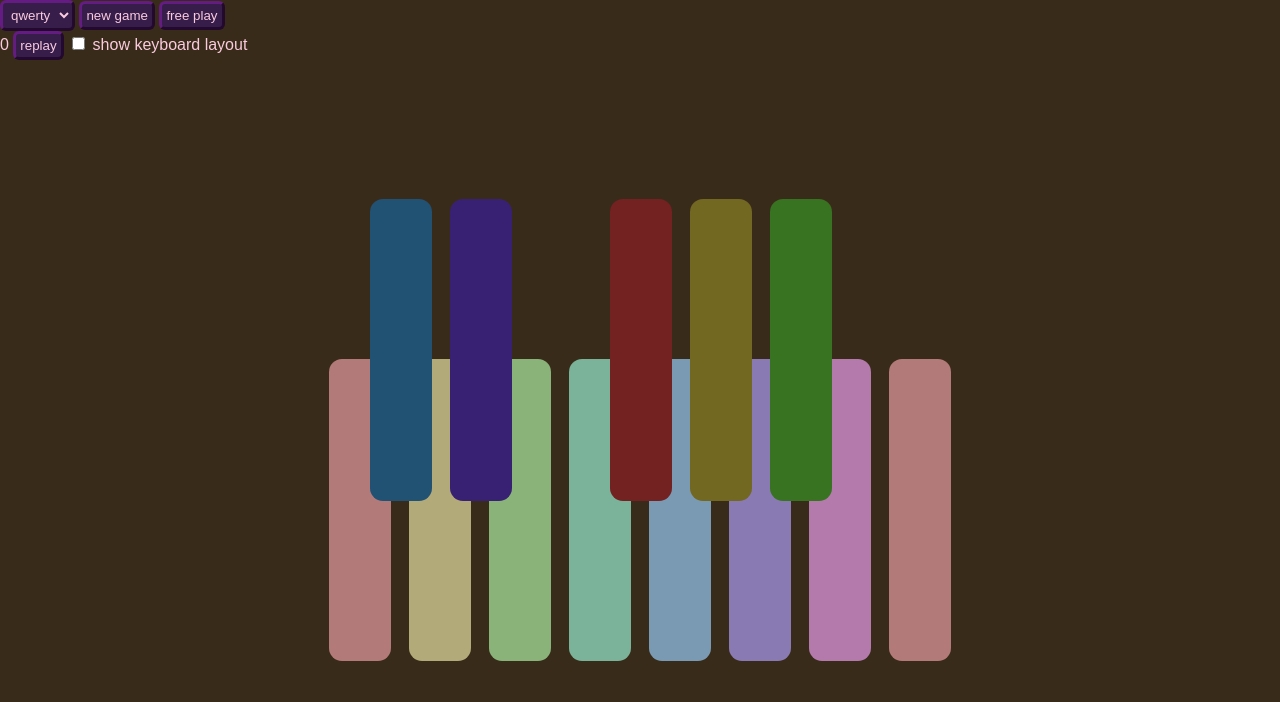
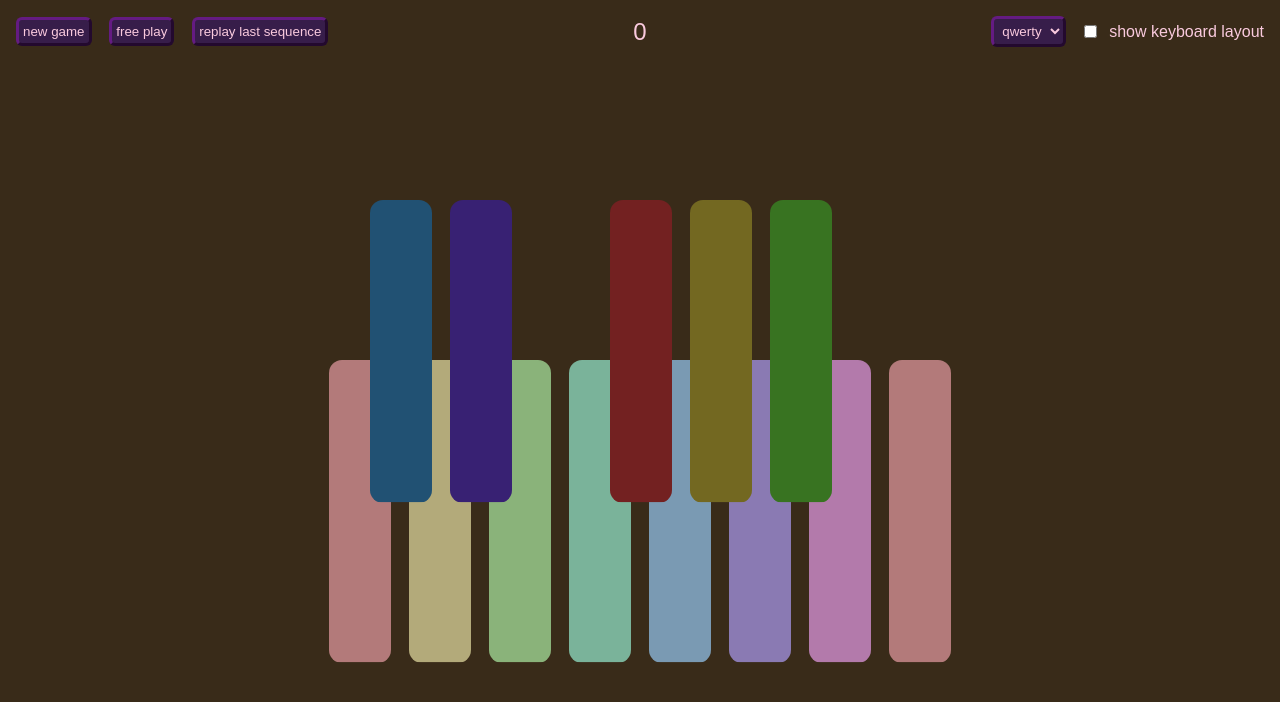
Before and after one commit to casens5/simon_key, a plain HTML site: page index.html in a window 1280 px wide. Both pictures are taken after a click on the button "new game". Drawn offline with nearby package versions, Linux system fonts and the light colour scheme; no server answers; a web font is replaced by a local one.

Commit message:
re-implement animations, keyboard labels, re-style settings div

```diff
--- a/index.html
+++ b/index.html
@@ -6,23 +6,29 @@
 		<script
 			src="https://cdnjs.cloudflare.com/ajax/libs/howler/2.2.1/howler.core.min.js">
 		</script>
+		<link href="http://fonts.cdnfonts.com/css/fantasque-sans-mono" rel="stylesheet">
 		<link rel="stylesheet" href="main.css" />
 		<meta name="viewport" content="width=device-width, initial-scale=1.0" />
   </head>
   <body>
     <div id="container" class="container">
       <div id="userSettings" class="user-settings">
+				<div id="gameControls" class="expand">
+					<button id="newGameBtn" class="input button">new game</button>
+					<button id="freePlayBtn" class="input button">free play</button>
+					<button id="replaySequenceBtn" class="input button">replay last sequence</button>
+				</div>
+				<div>
+					<span id="scoreDisplay"></span>
+				</div>
+				<div id="keyboardSettings" class="expand align-right">
 					<select id="layoutSelector" class="input" name="keyboard">
 						<option value="qwerty">qwerty</option>
 						<option value="dvorak">dvorak</option>
 					</select>
-        <button id="newGameBtn" class="input button">new game</button>
-        <button id="freePlayBtn" class="input button">free play</button>
-        <br />
-        <span id="scoreDiv"></span>
-        <button id="replaySequenceBtn" class="input button">replay</button>
 					<input type="checkbox" id="labelVisibilityCheckbox"/>
-        <label for="labelVisibilityCheckbox">show keyboard layout</label>
+					<label id="labelVizLabel" for="labelVisibilityCheckbox">show keyboard layout</label>
+				</div>
       </div>
 			<div id="keyboardContainer">
 				<div id="musicKeyboard" class="music-keyboard">
--- a/main.sass
+++ b/main.sass
@@ -26,6 +26,7 @@ html, body
   border-radius: 6px
   padding: 4px
   border: 3px outset #641b82
+  margin-right: 0.25em
 
 #container
   display: flex
@@ -42,7 +43,7 @@ html, body
 
 .music-keyboard
   display: grid
-  grid-template-rows: 1fr 2fr
+  grid-template-rows: 160px 320px
   height: 100%
   width: 100%
   max-width: 640px
@@ -53,10 +54,21 @@ html, body
   border-radius: 13px
   width: 100%
 
+.key-animate
+  animation-duration: 1s
+  animation-name: keyAnimate
+  animation-iteration-count: 1
+  animation-timing-function: easeOutQuad
+
 .label
   font-size: 41px
+  fill: #facade
+  font-family: 'Fantasque Sans Mono', monospace
   margin-bottom: 23px
-  text-shadow: 0 0 6px #000
+  text-shadow: 0 0 2px #000, 0 0 8px #000, 0 0 13px #000
+
+.label-bg
+  fill: #0004
 
 .pressed
   box-shadow: 0 0 11px 11px
@@ -72,9 +84,60 @@ html, body
 
 .hidden-key
   height: 0
+  opacity: 0
 
-#key-1
-  opacity: 0
 
 .hidden
   display: none
+
+.user-settings
+  display: flex
+  align-items: center
+  margin: 0em
+
+.expand
+  width: 50%
+  max-width: 50%
+
+.align-right
+  display: flex
+  justify-content: flex-end
+  align-items: center
+
+#keyboardSettings
+  display: none
+
+#gameControls
+  width: 100%
+  max-width: 100%
+
+#scoreDisplay
+  margin-right: 3em
+  font-size: 24px
+
+@media (min-width: 850px) and (min-height: 600px)
+  .user-settings
+    margin: 1em
+
+  .input
+    margin-right: 1em
+
+  #keyboardSettings
+    display: flex
+
+  #gameControls
+    width: 50%
+    max-width: 50%
+
+  #scoreDisplay
+    margin-right: 0px
+
+  #labelVizLabel
+    margin-left: 0.6em
+
+@keyframes keyAnimate
+  from
+    opacity: 1
+
+  to
+    opacity: 0
--- a/script.js
+++ b/script.js
@@ -140,6 +140,12 @@ function showThisHideThat(showThis, hideThat) {
 function toggleLabelVisibility() {
     game.labelsVisible = !game.labelsVisible;
     $("labelVisibilityCheckbox").checked = game.labelsVisible;
+    document.querySelectorAll('.label-bg').forEach(function (bg) {
+        bg.classList.add('hidden');
+        if (game.labelsVisible) {
+            bg.classList.remove('hidden');
+        }
+    });
     labelElements.dvorak.forEach(function (node) {
         node.classList.add("hidden");
     });
@@ -159,27 +165,37 @@ function toggleLabelVisibility() {
         }
     }
 }
-function generateLabel(labeltext, labelGroup) {
-    // create DOM element for keyboard input => musical key
-    var label = document.createElement("span");
-    label.classList.add("label", labelGroup, "hidden");
-    label.textContent = labeltext;
-    return label;
-}
 function generateKeyElement(info, id) {
     var svg = document.createElementNS(svgNameSpace, 'svg');
     svg.setAttribute('version', '1.1');
     svg.setAttribute('baseProfile', 'full');
-    svg.setAttribute('viewBox', '0 0 100 100');
+    svg.setAttribute('viewBox', '0 0 62 302');
     svg.setAttribute('preserveAspectRatio', "none");
+    //const defs = document.createElementNS(svgNameSpace, 'defs');
+    //const blur = document.createElementNS(svgNameSpace, 'feGaussianBlur');
+    //blur.setAttribute('in', 'SourceAlpha');
+    //blur.setAttribute('stdDeviation', '4');
+    //blur.setAttribute('result', 'blur');
+    //defs.append(blur);
     var color = [info.hues[id], info.sat, info.light];
-    var svgBg = drawRect(color);
-    svg.appendChild(svgBg);
-    var qwertyLabel = generateLabel(getKeyByValue(layoutMap.qwerty, id), "qwerty");
+    var svgBg = drawRect(62, 302, color);
+    svgBg.setAttribute('transform', "translate(" + 62 / 2 + "," + 302 / 2 + ")");
+    var animateRect = svgBg.cloneNode();
+    animateRect.classList.add('key-animate-layer');
+    animateRect.setAttribute('fill', "hsl(" + color[0] + ", " + color[1] + "%, " + (color[2] + 35) + "%)");
+    animateRect.setAttribute('opacity', '0');
+    svg.append(svgBg, animateRect);
+    var qwertyLabel = addText(getKeyByValue(layoutMap.qwerty, id), "qwerty");
     labelElements.qwerty.push(qwertyLabel);
-    var dvorakLabel = generateLabel(getKeyByValue(layoutMap.dvorak, id), "dvorak");
+    var dvorakLabel = addText(getKeyByValue(layoutMap.dvorak, id), "dvorak");
     labelElements.dvorak.push(dvorakLabel);
-    svg.append(qwertyLabel, dvorakLabel);
+    var labelBg = drawRect(40, 60, [0, 0, 0]);
+    labelBg.setAttribute('transform', 'translate(31, 259)');
+    labelBg.setAttribute('rx', '13');
+    labelBg.setAttribute('ry', '13');
+    //labelBg.setAttribute('filter', 'blur');
+    labelBg.classList.add('label-bg', 'hidden');
+    svg.append(qwertyLabel, dvorakLabel, labelBg);
     svg.id = "key" + id;
     svg.classList.add("key");
     svg.color = color;
@@ -187,15 +203,23 @@ function generateKeyElement(info, id) {
     musicKeyElements[id] = svg;
     return svg;
 }
-function drawRect(inputColor) {
+function drawRect(width, height, inputColor) {
     var rect = document.createElementNS(svgNameSpace, 'rect');
     var color = "hsl(" + inputColor[0] + ", " + inputColor[1] + "%, " + inputColor[2] + "%)";
-    rect.setAttribute('x', '0');
-    rect.setAttribute('y', '0');
-    rect.setAttribute('width', '100');
-    rect.setAttribute('height', '100');
+    rect.setAttribute('x', "-" + width / 2);
+    rect.setAttribute('y', "-" + height / 2);
+    rect.setAttribute('width', width);
+    rect.setAttribute('height', height);
     rect.setAttribute('fill', color);
     return rect;
+}
+function addText(text, labelgroup) {
+    var textElement = document.createElementNS(svgNameSpace, 'text');
+    textElement.setAttribute('x', '21');
+    textElement.setAttribute('y', '270');
+    textElement.textContent = text;
+    textElement.classList.add('label', 'hidden', labelgroup);
+    return textElement;
 }
 function generateKeyboard() {
     var blackInfo = {
@@ -251,23 +275,11 @@ function generateKeyboard() {
     });
 }
 function keyAnimate(key) {
-    var lightness = 20.4;
-    var lightStep = 1.2;
-    if (key.natural) {
-        lightness = 40.8;
-        lightStep = 2.4;
-    }
-    var id = setInterval(animateStep, 19);
-    function animateStep() {
-        if (lightness <= 0) {
-            key.style = null;
-            clearInterval(id);
-        }
-        else {
-            key.style.background = "hsl(" + key.color[0] + ", " + key.color[1] + "%, " + (key.color[2] + lightness) + "%)";
-            lightness -= lightStep;
-        }
-    }
+    var keyAnimate = key.querySelector('.key-animate-layer');
+    keyAnimate.classList.remove('key-animate');
+    setTimeout(function () {
+        keyAnimate.classList.add('key-animate');
+    }, 23);
 }
 function keyPressInterpret(idInput) {
     if (heldDownKey[idInput]) {
@@ -364,7 +376,7 @@ function correctSequence() {
     //console.log("good job bud");
     setTimeout(playChord, 233, chords.win, 0, 73);
     game.score++;
-    $("scoreDiv").textContent = String(game.score);
+    $("scoreDisplay").textContent = String(game.score);
     setTimeout(computerTurn, 1849);
 }
 function freePlay() {
@@ -375,7 +387,7 @@ function freePlay() {
     game.playerTurn = true;
     game.freePlay = true;
     game.score = null;
-    $("scoreDiv").textContent = null;
+    $("scoreDisplay").textContent = null;
 }
 function newGame() {
     game.playerTurn = false;
@@ -385,7 +397,7 @@ function newGame() {
     game.secretSequence = [];
     game.playerSequenceIndex = 0;
     game.score = 0;
-    $("scoreDiv").textContent = String(game.score);
+    $("scoreDisplay").textContent = String(game.score);
     setTimeout(computerTurn, 987);
 }
 function playerTurn() {
--- a/script.ts
+++ b/script.ts
@@ -147,6 +147,12 @@ function showThisHideThat(showThis, hideThat) {
 function toggleLabelVisibility() {
   game.labelsVisible = !game.labelsVisible;
 	$("labelVisibilityCheckbox").checked = game.labelsVisible
+	document.querySelectorAll('.label-bg').forEach(bg => {
+		bg.classList.add('hidden');
+		if (game.labelsVisible) {
+			bg.classList.remove('hidden');
+		}
+	});
 	labelElements.dvorak.forEach(function(node) {
 		node.classList.add("hidden");
 	});
@@ -166,35 +172,45 @@ function toggleLabelVisibility() {
   }
 }
 
-function generateLabel(labeltext: string, labelGroup: string) {
-	// create DOM element for keyboard input => musical key
-  const label = document.createElement("span");
-  label.classList.add("label", labelGroup, "hidden");
-  label.textContent = labeltext;
-  return label;
-}
-
 function generateKeyElement(info, id: number) {
 	const svg = document.createElementNS(svgNameSpace, 'svg');
 	svg.setAttribute('version', '1.1');
 	svg.setAttribute('baseProfile', 'full');
-	svg.setAttribute('viewBox', '0 0 100 100');
+	svg.setAttribute('viewBox', '0 0 62 302');
 	svg.setAttribute('preserveAspectRatio', "none");
+	//const defs = document.createElementNS(svgNameSpace, 'defs');
+	//const blur = document.createElementNS(svgNameSpace, 'feGaussianBlur');
+	//blur.setAttribute('in', 'SourceAlpha');
+	//blur.setAttribute('stdDeviation', '4');
+	//blur.setAttribute('result', 'blur');
+	//defs.append(blur);
 	const color = [info.hues[id], info.sat, info.light];
-	const svgBg = drawRect(color);
-	svg.appendChild(svgBg);
+	const svgBg = drawRect(62, 302, color);
+	svgBg.setAttribute('transform', `translate(${62/2},${302/2})`);
+	const animateRect = svgBg.cloneNode();
+	animateRect.classList.add('key-animate-layer');
+	animateRect.setAttribute('fill', `hsl(${color[0]}, ${color[1]}%, ${color[2] + 35}%)`);
+	animateRect.setAttribute('opacity', '0');
+	svg.append(svgBg, animateRect);
 
-  const qwertyLabel = generateLabel(
+  const qwertyLabel = addText(
     getKeyByValue(layoutMap.qwerty, id),
     "qwerty"
   );
 	labelElements.qwerty.push(qwertyLabel);
-  const dvorakLabel = generateLabel(
+  const dvorakLabel = addText(
     getKeyByValue(layoutMap.dvorak, id),
     "dvorak"
   );
 	labelElements.dvorak.push(dvorakLabel);
-  svg.append(qwertyLabel, dvorakLabel);
+	const labelBg = drawRect(40, 60, [0, 0, 0]);
+	labelBg.setAttribute('transform', 'translate(31, 259)');
+	labelBg.setAttribute('rx', '13');
+	labelBg.setAttribute('ry', '13');
+	//labelBg.setAttribute('filter', 'blur');
+	labelBg.classList.add('label-bg', 'hidden');
+
+  svg.append(qwertyLabel, dvorakLabel, labelBg);
 
   svg.id = "key" + id;
   svg.classList.add("key");
@@ -204,15 +220,24 @@ function generateKeyElement(info, id: number) {
 	return svg;
 }
 
-function drawRect(inputColor) {
+function drawRect(width, height, inputColor) {
 	const rect = document.createElementNS(svgNameSpace, 'rect');
 	const color = `hsl(${inputColor[0]}, ${inputColor[1]}%, ${inputColor[2]}%)`;
-	rect.setAttribute('x', '0');
-	rect.setAttribute('y', '0');
-	rect.setAttribute('width', '100');
-	rect.setAttribute('height', '100');
+	rect.setAttribute('x', `-${width / 2}`);
+	rect.setAttribute('y', `-${height / 2}`);
+	rect.setAttribute('width', width);
+	rect.setAttribute('height', height);
 	rect.setAttribute('fill', color);
 	return rect;
+}
+
+function addText(text, labelgroup) {
+	const textElement = document.createElementNS(svgNameSpace, 'text');
+	textElement.setAttribute('x', '21');
+	textElement.setAttribute('y', '270');
+	textElement.textContent = text;
+	textElement.classList.add('label', 'hidden', labelgroup);
+	return textElement;
 }
 
 function generateKeyboard() {
@@ -273,22 +298,11 @@ function generateKeyboard() {
 }
 
 function keyAnimate(key) {
-  let lightness = 20.4;
-  let lightStep = 1.2;
-  if (key.natural) {
-    lightness = 40.8;
-    lightStep = 2.4;
-  }
-  const id = setInterval(animateStep, 19);
-  function animateStep() {
-    if (lightness <= 0) {
-      key.style = null;
-      clearInterval(id);
-    } else {
-      key.style.background = `hsl(${key.color[0]}, ${key.color[1]}%, ${key.color[2] + lightness}%)`;
-      lightness -= lightStep;
-    }
-  }
+	const keyAnimate = key.querySelector('.key-animate-layer')
+	keyAnimate.classList.remove('key-animate');
+    setTimeout(() => {
+			keyAnimate.classList.add('key-animate');
+		}, 23);
 }
 
 function keyPressInterpret(idInput: number) {
@@ -390,7 +404,7 @@ function correctSequence() {
   //console.log("good job bud");
   setTimeout(playChord, 233, chords.win, 0, 73);
   game.score++;
-  $("scoreDiv").textContent = String(game.score);
+  $("scoreDisplay").textContent = String(game.score);
   setTimeout(computerTurn, 1849);
 }
 
@@ -402,7 +416,7 @@ function freePlay() {
   game.playerTurn = true;
   game.freePlay = true;
   game.score = null;
-  $("scoreDiv").textContent = null;
+  $("scoreDisplay").textContent = null;
 }
 
 function newGame() {
@@ -413,7 +427,7 @@ function newGame() {
   game.secretSequence = [];
   game.playerSequenceIndex = 0;
   game.score = 0;
-  $("scoreDiv").textContent = String(game.score);
+  $("scoreDisplay").textContent = String(game.score);
   setTimeout(computerTurn, 987);
 }
 
```
Also changed, not shown: main.css, 4 other files. Lines whose indentation alone changed are shown as unchanged.
